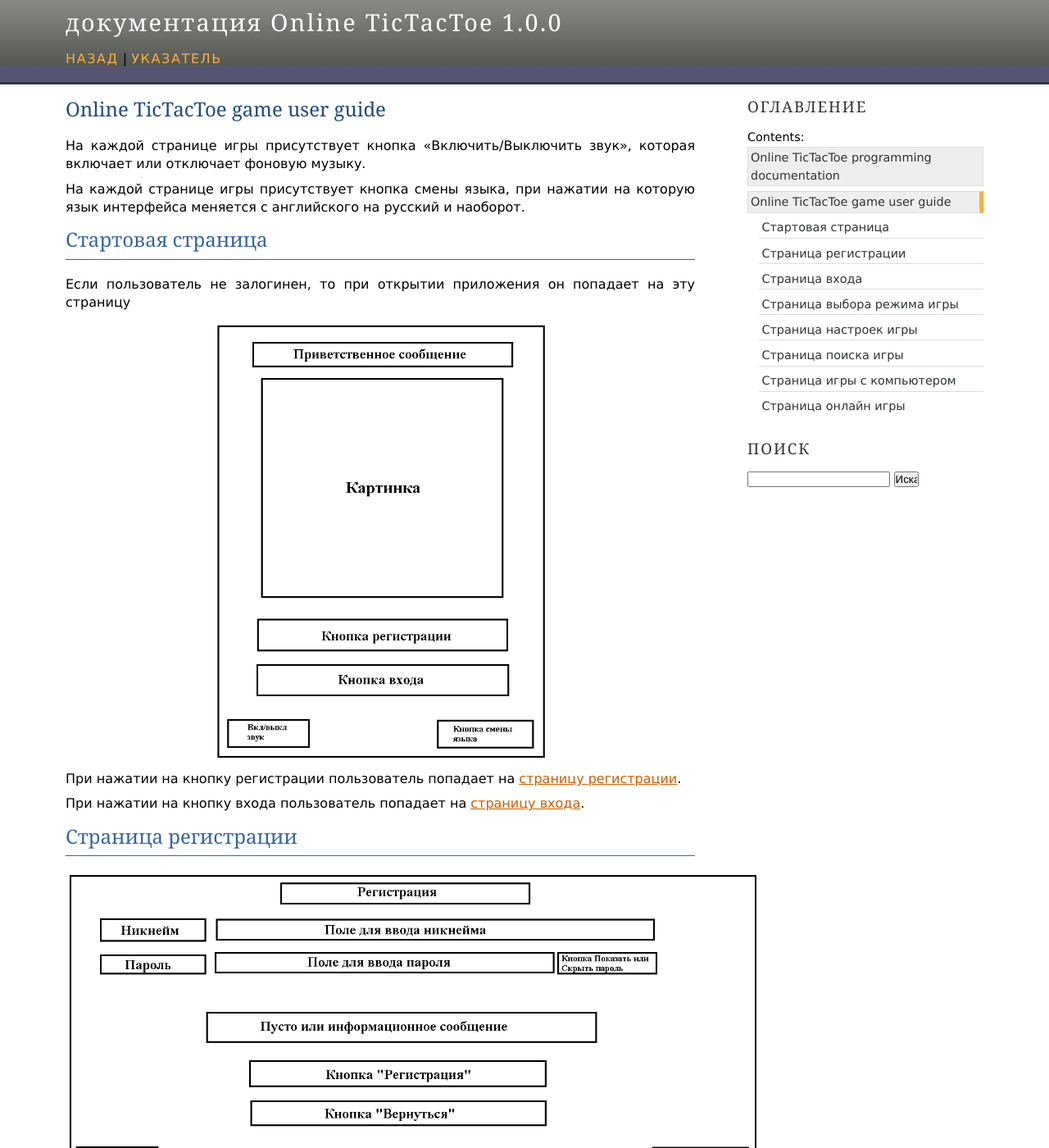
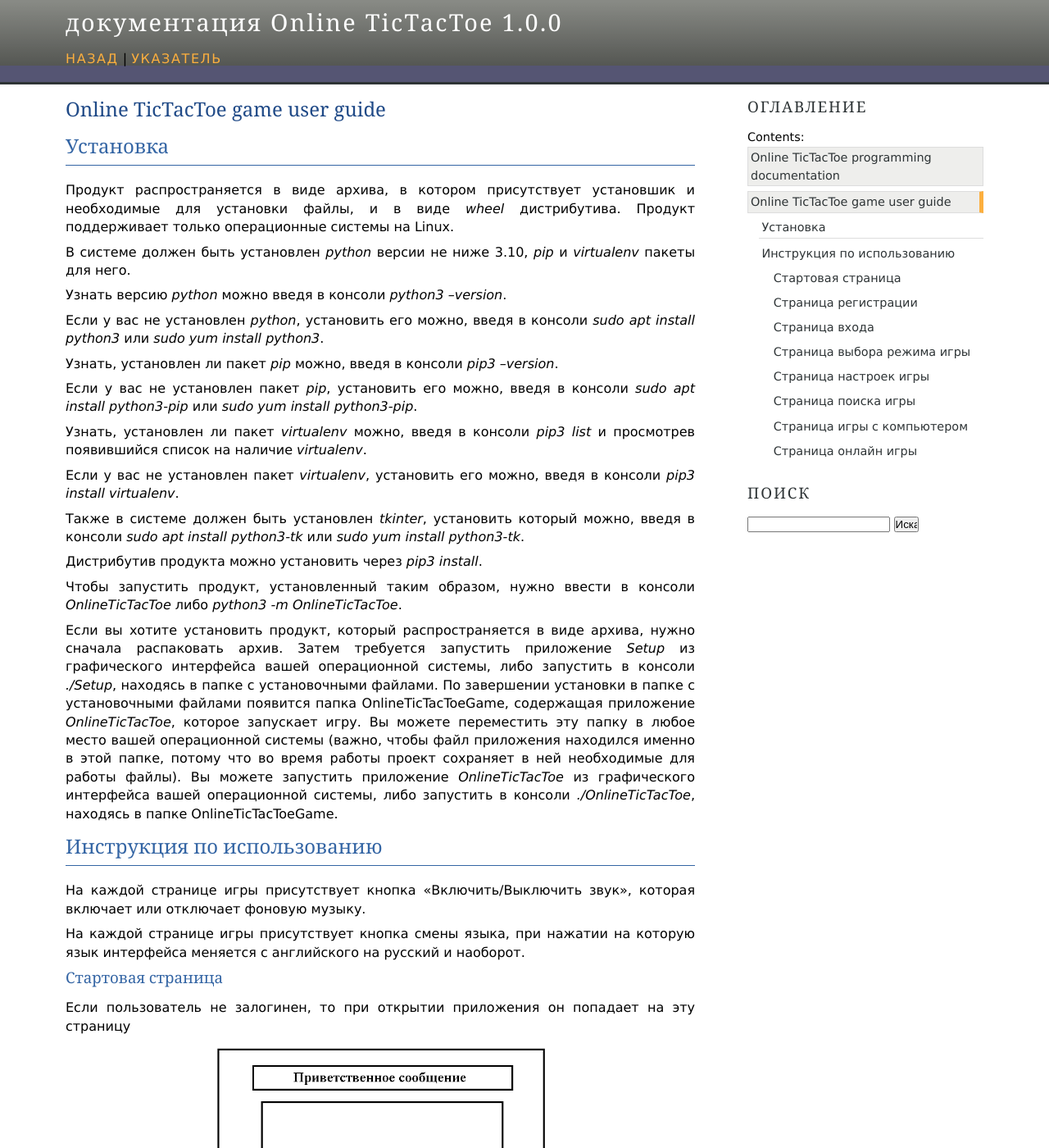
Before and after one commit to MorozovMax/TicTacToe, a Sphinx documentation site: the page built from doc/user_guide.rst, in a window 1280 px wide and 1400 px high. Shown: the whole window at 82% size. Built offline with Sphinx 7.4.7, drawn with Linux system fonts in a browser that asks for light colours.

Commit message:
Update files for documentation

```diff
--- a/doc/conf.py
+++ b/doc/conf.py
@@ -9,7 +9,9 @@ import os
 import sys
 
 
-sys.path.insert(0, os.path.abspath('../app'))
+sys.path.insert(0, os.path.abspath('../OnlineTicTacToe'))
+sys.path.insert(0, os.path.abspath('../server_dir'))
+sys.path.insert(0, os.path.abspath('../setup'))
 sys.path.insert(0, os.path.abspath('../'))
 
 project = 'Online TicTacToe'
--- a/doc/server.rst
+++ b/doc/server.rst
@@ -1,5 +1,7 @@
 server module
 ==============
+
+.. currentmodule:: server
 
 .. automodule:: server
     :members:
--- a/doc/tech_doc.rst
+++ b/doc/tech_doc.rst
@@ -2,14 +2,15 @@ Online TicTacToe programming documentation
 ============================================
 
 .. toctree::
-   :maxdepth: 3
+   :maxdepth: 4
    :caption: Contents:
 
-   server
    tictactoe
    authentification_page
    start_page
    setting_page
    search_page
    game_page
+   server
    dodo
+   setup
--- a/doc/user_guide.rst
+++ b/doc/user_guide.rst
@@ -10,6 +10,50 @@ Online TicTacToe game user guide
    :maxdepth: 4
    :caption: Contents:
 
+Установка
+----------
+
+Продукт распространяется в виде архива, в котором присутствует установшик и необходимые для установки файлы,
+и в виде `wheel` дистрибутива. Продукт поддерживает только операционные системы на Linux.
+
+В системе должен быть установлен `python` версии не ниже 3.10, `pip` и `virtualenv` пакеты для него.
+
+Узнать версию `python` можно введя в консоли `python3 --version`.
+
+Если у вас не установлен `python`, установить его можно, введя в консоли `sudo apt install python3` или
+`sudo yum install python3`.
+
+Узнать, установлен ли пакет `pip` можно, введя в консоли `pip3 --version`.
+
+Если у вас не установлен пакет `pip`, установить его можно, введя в консоли `sudo apt install python3-pip` или
+`sudo yum install python3-pip`.
+
+Узнать, установлен ли пакет `virtualenv` можно, введя в консоли `pip3 list` и просмотрев появившийся список
+на наличие `virtualenv`.
+
+Если у вас не установлен пакет `virtualenv`, установить его можно, введя в консоли `pip3 install virtualenv`.
+
+Также в системе должен быть установлен `tkinter`, установить который можно, введя в консоли
+`sudo apt install python3-tk` или `sudo yum install python3-tk`.
+
+Дистрибутив продукта можно установить через `pip3 install`.
+
+Чтобы запустить продукт, установленный таким образом, нужно ввести в консоли `OnlineTicTacToe`
+либо `python3 -m OnlineTicTacToe`.
+
+Если вы хотите установить продукт, который распространяется в виде архива, нужно сначала
+распаковать архив. Затем требуется запустить приложение `Setup` из графического интерфейса вашей операционной
+системы, либо запустить в консоли `./Setup`, находясь в папке с установочными файлами.
+По завершении установки в папке с установочными файлами появится папка OnlineTicTacToeGame, содержащая
+приложение `OnlineTicTacToe`, которое запускает игру. Вы можете переместить эту папку в любое место
+вашей операционной системы (важно, чтобы файл приложения находился именно в этой папке, потому что
+во время работы проект сохраняет в ней необходимые для работы файлы). Вы можете запустить приложение
+`OnlineTicTacToe` из графического интерфейса вашей операционной системы, либо запустить в консоли
+`./OnlineTicTacToe`, находясь в папке OnlineTicTacToeGame.
+
+Инструкция по использованию
+----------------------------
+
 На каждой странице игры присутствует кнопка "Включить/Выключить звук",
 которая включает или отключает фоновую музыку.
 
@@ -19,7 +63,7 @@ Online TicTacToe game user guide
 .. _start_page:
 
 Стартовая страница
--------------------
+~~~~~~~~~~~~~~~~~~~
 
 Если пользователь не залогинен, то при открытии приложения он попадает на эту страницу
 
@@ -34,7 +78,7 @@ Online TicTacToe game user guide
 .. _register_page:
 
 Страница регистрации
------------------------
+~~~~~~~~~~~~~~~~~~~~~~
 
 .. figure:: _static/RegisterPage.PNG
    :scale: 70 %
@@ -61,7 +105,7 @@ Online TicTacToe game user guide
 .. _login_page:
 
 Страница входа
----------------
+~~~~~~~~~~~~~~~
 
 .. figure:: _static/LoginPage.PNG
    :scale: 70 %
@@ -92,7 +136,7 @@ Online TicTacToe game user guide
 .. _game_mode_page:
 
 Страница выбора режима игры
------------------------------
+~~~~~~~~~~~~~~~~~~~~~~~~~~~~~
 
 Если пользователь нажал галочку "Запомнить" на странице входа и не нажимал кнопку выхода из
 аккаунта на этой странице, то при открытии приложения он попадает на эту страницу
@@ -112,7 +156,7 @@ Online TicTacToe game user guide
 .. _setting_page:
 
 Страница настроек игры
------------------------
+~~~~~~~~~~~~~~~~~~~~~~~~
 
 .. figure:: _static/SettingsPage.PNG
    :scale: 70 %
@@ -136,7 +180,7 @@ Online TicTacToe game user guide
 .. _search_page:
 
 Страница поиска игры
------------------------
+~~~~~~~~~~~~~~~~~~~~~~
 
 .. figure:: _static/SearchPage.PNG
    :scale: 70 %
@@ -158,7 +202,7 @@ Online TicTacToe game user guide
 .. _computer_game_page:
 
 Страница игры с компьютером
------------------------------
+~~~~~~~~~~~~~~~~~~~~~~~~~~~~~
 
 .. figure:: _static/ComputerGame.PNG
    :scale: 70 %
@@ -184,7 +228,7 @@ Online TicTacToe game user guide
 .. _online_game_page:
 
 Страница онлайн игры
------------------------
+~~~~~~~~~~~~~~~~~~~~~~
 
 .. figure:: _static/OnlineGame.PNG
    :scale: 70 %
```
